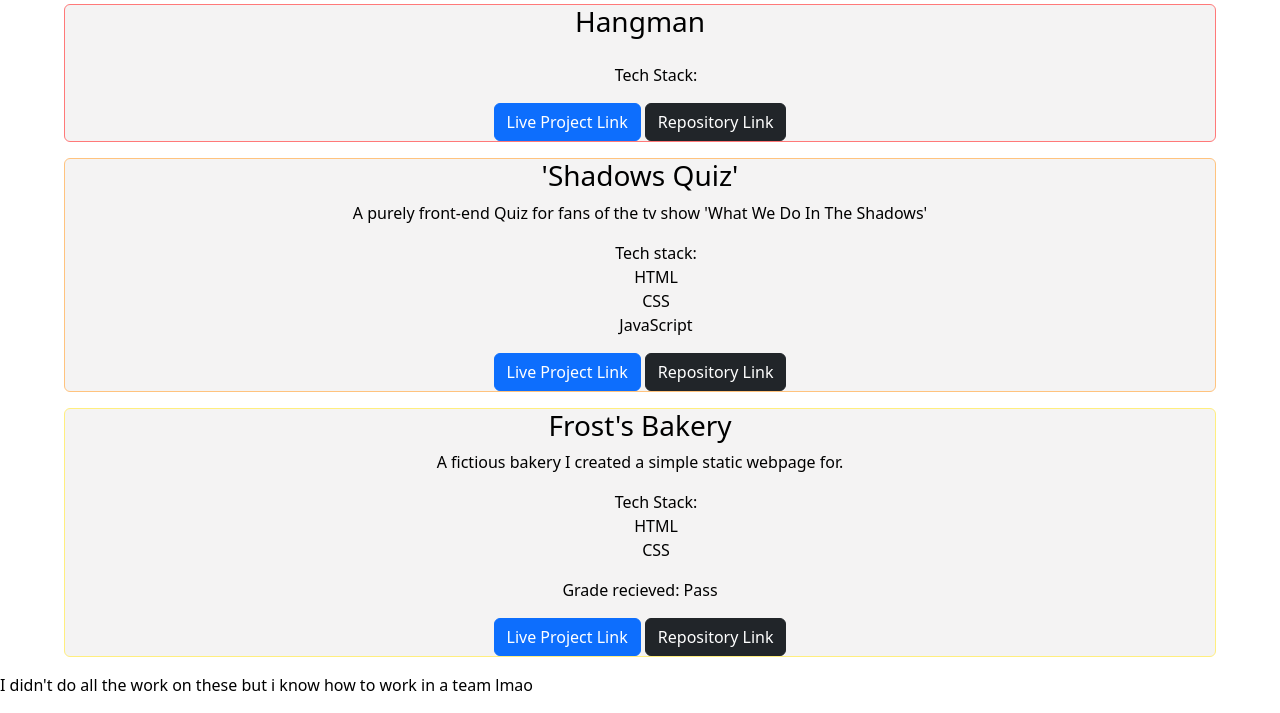
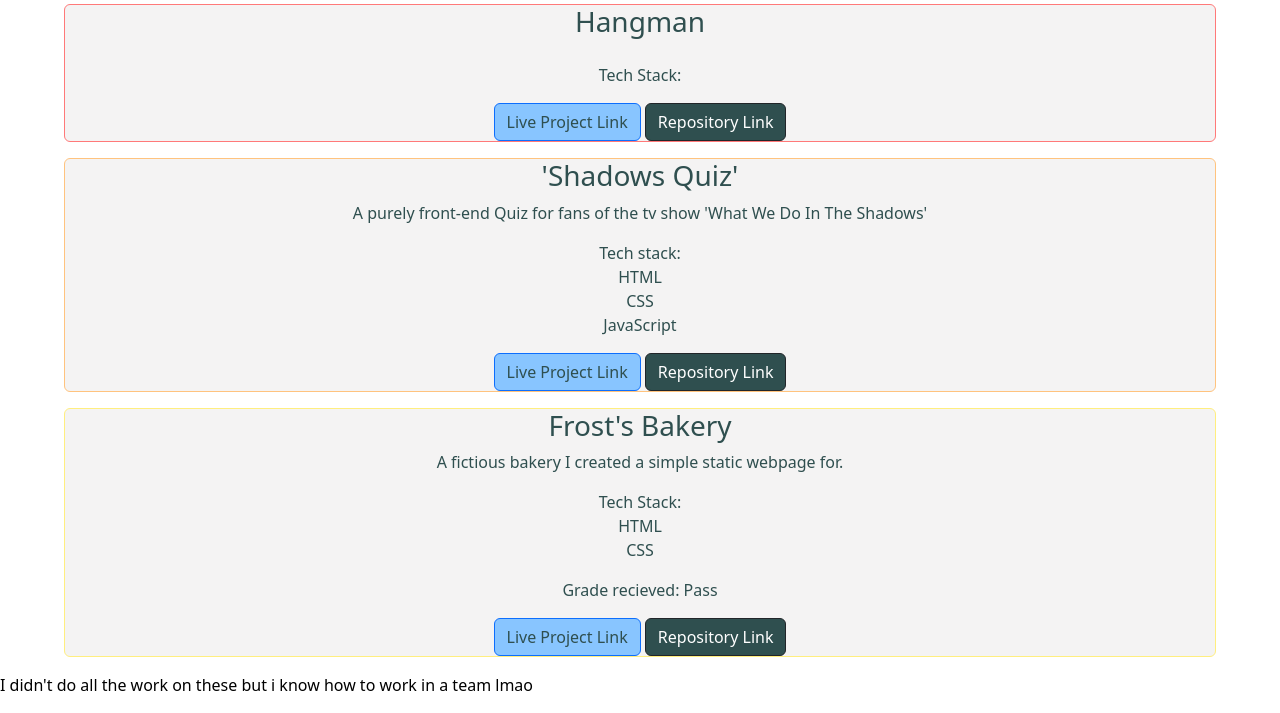
Before and after one commit to alcl2000/alcl-resume, a plain HTML site: page projects.html in a window 1280 px wide. Shown: the part 162-875 px from the top of the page. Drawn offline with nearby package versions, Linux system fonts and the light colour scheme.

Commit message:
style: ul card styling

```diff
--- a/assets/css/style.css
+++ b/assets/css/style.css
@@ -51,6 +51,23 @@ dropdown{
     background-color: rgb(244, 243, 243)!important;
     border-color: rgb(255, 238, 127)!important;
 }
+.btn-primary{
+    color:darkslategray;
+    background-color: rgb(136, 197, 255);
+}
+.btn-dark{
+    background-color: darkslategray;
+}
+.card>hr{
+    max-width:20%;
+    margin-left: 40%;
+}
+.card{
+    color:darkslategrey;
+}
+.card>ul{
+    padding: 0;
+}
 #template{
     display: none;
 }
```
